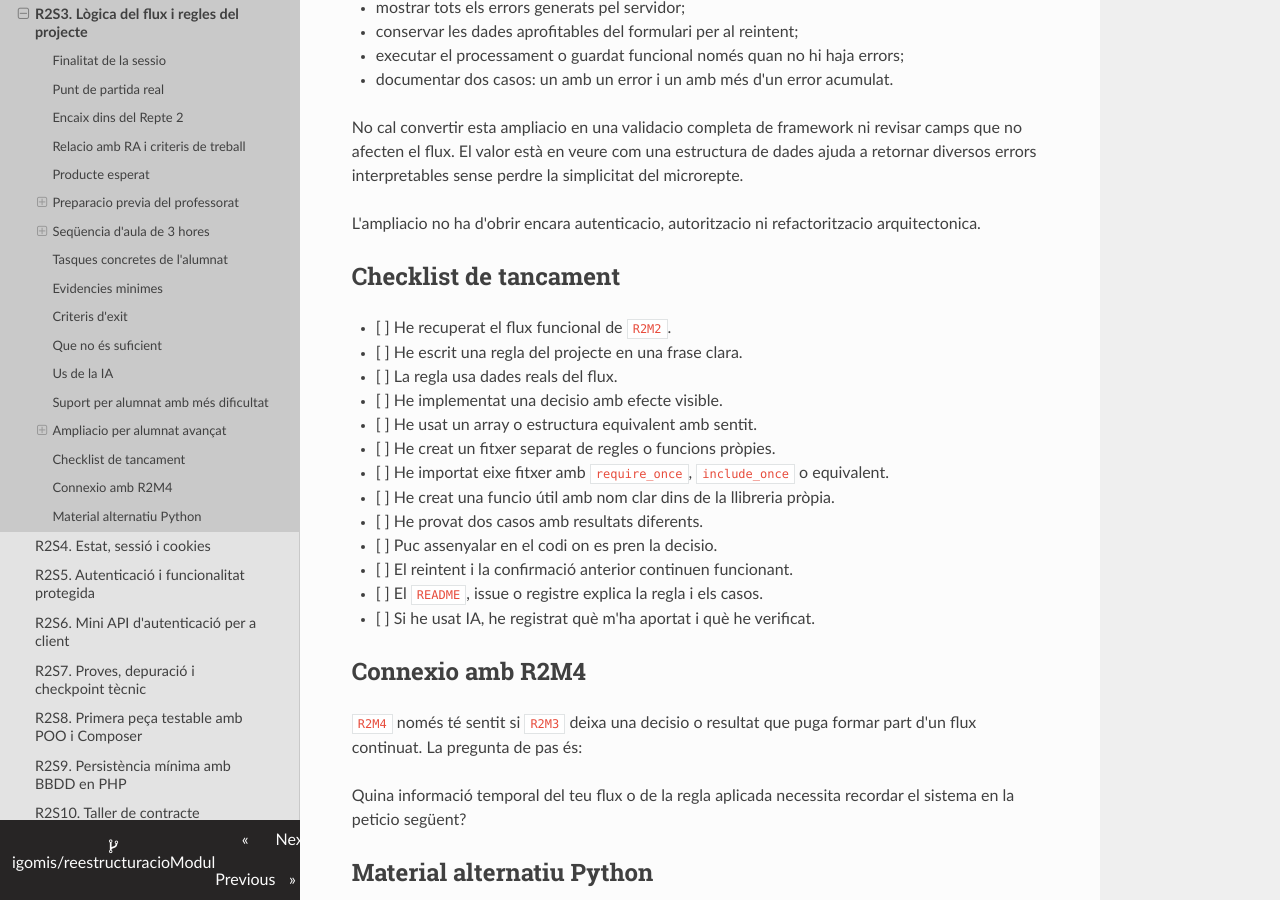
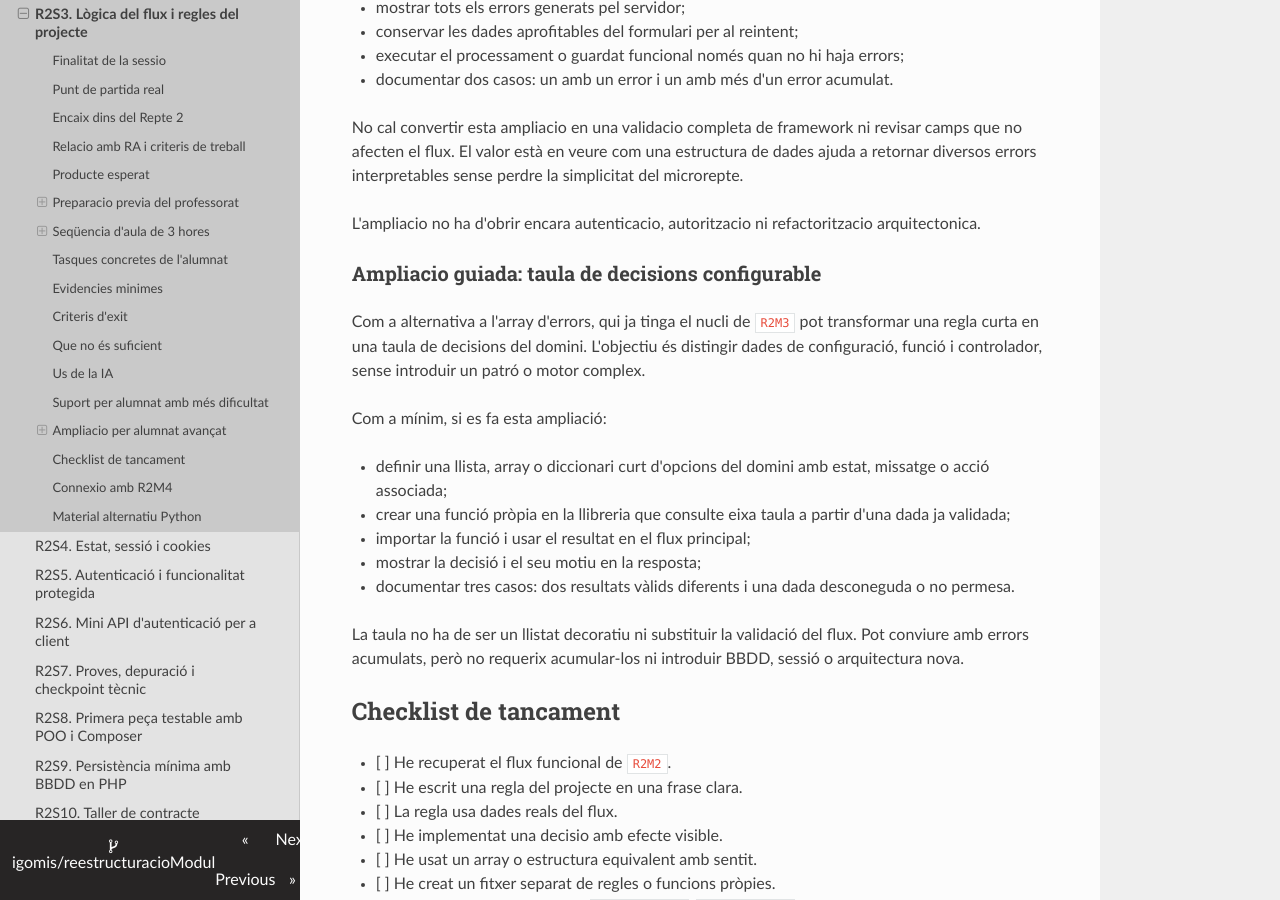
Before and after one commit to igomis/reestructuracioModul, an MkDocs documentation site: the page built from docs/01_programacio_modul/programacio_aula_r2s3_logica_flux_regles_projecte.md, in a window 1280 px wide and 900 px high, scrolled down 9312 px. Built offline with MkDocs 1.6.1, drawn with Linux system fonts in a browser that asks for light colours; nearby versions of some CDN libraries.

Commit message:
Afig ampliacio de taula de decisions a R2S3

```diff
--- a/docs/01_programacio_modul/programacio_aula_r2s3_logica_flux_regles_projecte.md
+++ b/docs/01_programacio_modul/programacio_aula_r2s3_logica_flux_regles_projecte.md
@@ -335,6 +335,20 @@ No cal convertir esta ampliacio en una validacio completa de framework ni revisa
 
 L'ampliacio no ha d'obrir encara autenticacio, autoritzacio ni refactoritzacio arquitectonica.
 
+### Ampliacio guiada: taula de decisions configurable
+
+Com a alternativa a l'array d'errors, qui ja tinga el nucli de `R2M3` pot transformar una regla curta en una taula de decisions del domini. L'objectiu és distingir dades de configuració, funció i controlador, sense introduir un patró o motor complex.
+
+Com a mínim, si es fa esta ampliació:
+
+- definir una llista, array o diccionari curt d'opcions del domini amb estat, missatge o acció associada;
+- crear una funció pròpia en la llibreria que consulte eixa taula a partir d'una dada ja validada;
+- importar la funció i usar el resultat en el flux principal;
+- mostrar la decisió i el seu motiu en la resposta;
+- documentar tres casos: dos resultats vàlids diferents i una dada desconeguda o no permesa.
+
+La taula no ha de ser un llistat decoratiu ni substituir la validació del flux. Pot conviure amb errors acumulats, però no requerix acumular-los ni introduir BBDD, sessió o arquitectura nova.
+
 ## Checklist de tancament
 
 - [ ] He recuperat el flux funcional de `R2M2`.
```
